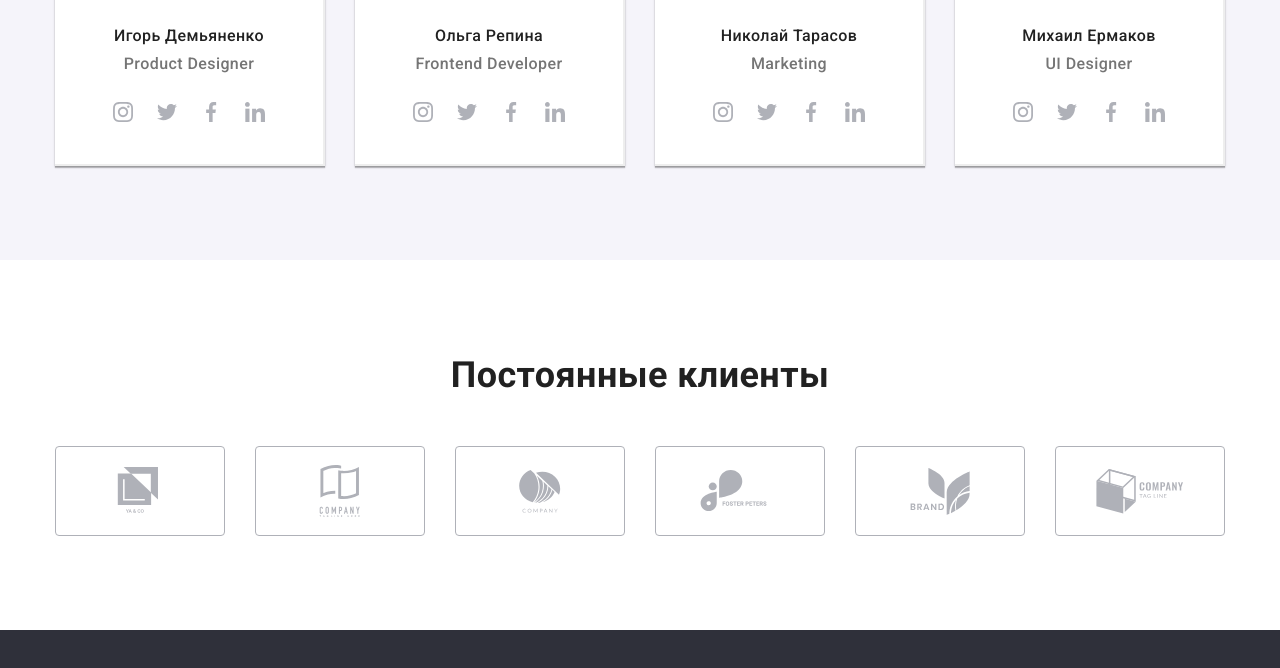
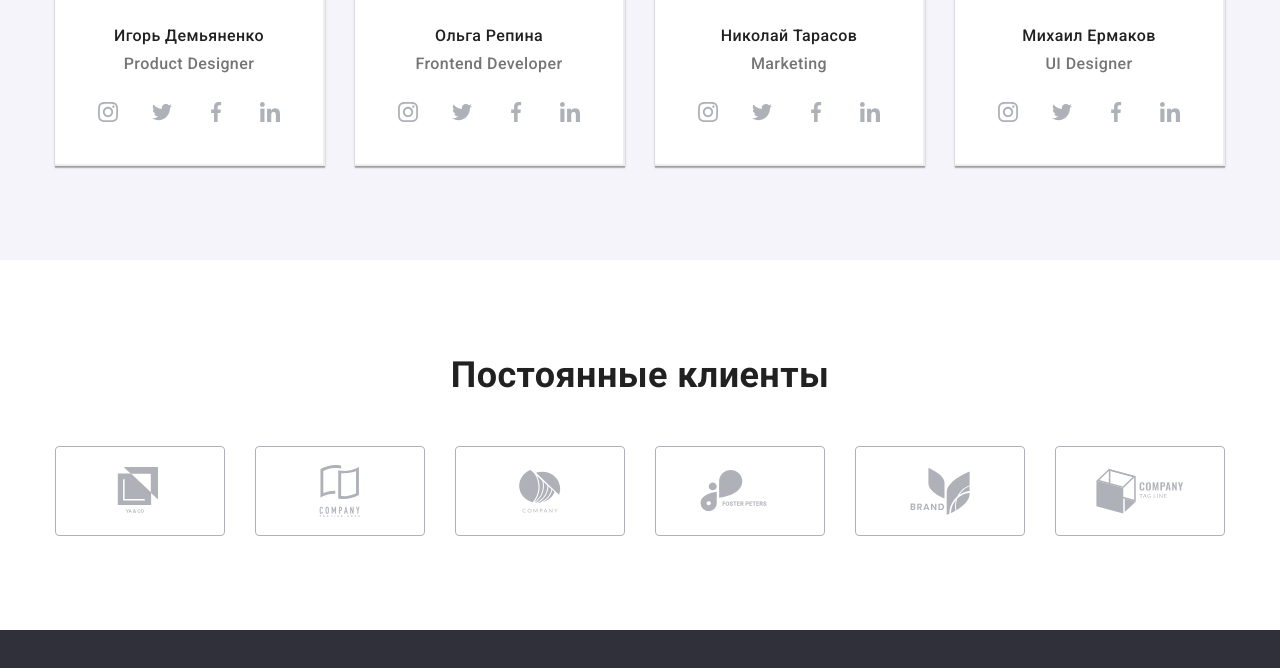
Before and after one commit to Vikkkii/goit-markup-hw-04, a plain HTML site: page index.html in a window 1280 px wide. Shown: the part 2050-2718 px from the top of the page. Drawn offline with nearby package versions, Linux system fonts and the light colour scheme.

Commit message:
Добавляет изменения

```diff
--- a/css/styles.css
+++ b/css/styles.css
@@ -213,7 +213,7 @@ img {
 }
 
 .list-text {
-  font-weight: 500;
+  font-weight: 400;
 }
 
 .title-label {
@@ -426,7 +426,7 @@ img {
   background: var(--bg-portfo);
 }
 
-.card-icons + .card-icons {
+.card-margin + .card-margin {
   margin-left: 10px;
 }
 
@@ -516,6 +516,7 @@ img {
 
 .footer-flex {
   display: flex;
+  align-items: baseline;
 }
 
 .footer-title {
--- a/index.html
+++ b/index.html
@@ -92,28 +92,28 @@
                     <h3 class="title-team name">Игорь Демьяненко</h3>
                 <p lang="en">Product Designer</p>
                 <ul class="list team-icons">
-                    <li>
+                    <li class="card-margin">
                         <a href="" class="card-icons link-team" target="_blank" rel="noopener noreferrer">
                         <svg class="icon">
                                 <use href="./images/sprite.svg#icon-instagram"></use>
                             </svg>
                         </a>
                     </li>
-                    <li>
+                    <li class="card-margin">
                         <a href="" class="card-icons link-team" target="_blank" rel="noopener noreferrer"><svg
                                 class="icon">
                                 <use href="./images/sprite.svg#icon-twitter"></use>
                             </svg>
                         </a>
                     </li>
-                    <li>
+                    <li class="card-margin">
                         <a href="" class="card-icons link-team" target="_blank" rel="noopener noreferrer"><svg
                                 class="icon">
                                 <use href="./images/sprite.svg#icon-facebook"></use>
                             </svg>
                         </a>
                     </li>
-                    <li>
+                    <li class="card-margin">
                         <a href="" class="card-icons link-team" target="_blank" rel="noopener noreferrer"><svg
                                 class="icon">
                                 <use href="./images/sprite.svg#icon-linkedin"></use>
@@ -129,26 +129,26 @@
                     <h3 class="title-team name">Ольга Репина</h3>
                 <p lang="en">Frontend Developer</p>
             <ul class="list team-icons">
-                <li>
+                <li class="card-margin">
                     <a href="" class="card-icons link-team" target="_blank" rel="noopener noreferrer">
                         <svg class="icon">
                             <use href="./images/sprite.svg#icon-instagram"></use>
                         </svg>
                     </a>
                 </li>
-                <li>
+                <li class="card-margin">
                     <a href="" class="card-icons link-team" target="_blank" rel="noopener noreferrer"><svg class="icon">
                             <use href="./images/sprite.svg#icon-twitter"></use>
                         </svg>
                     </a>
                 </li>
-                <li>
+                <li class="card-margin">
                     <a href="" class="card-icons link-team" target="_blank" rel="noopener noreferrer"><svg class="icon">
                             <use href="./images/sprite.svg#icon-facebook"></use>
                         </svg>
                     </a>
                 </li>
-                <li>
+                <li class="card-margin">
                     <a href="" class="card-icons link-team" target="_blank" rel="noopener noreferrer"><svg class="icon">
                             <use href="./images/sprite.svg#icon-linkedin"></use>
                         </svg>
@@ -163,26 +163,26 @@
                     <h3 class="title-team name">Николай Тарасов</h3>
                 <p lang="en">Marketing</p>
             <ul class="list team-icons">
-                <li>
+                <li class="card-margin">
                     <a href="" class="card-icons link-team" target="_blank" rel="noopener noreferrer">
                         <svg class="icon">
                             <use href="./images/sprite.svg#icon-instagram"></use>
                         </svg>
                     </a>
                 </li>
-                <li>
+                <li class="card-margin">
                     <a href="" class="card-icons link-team" target="_blank" rel="noopener noreferrer"><svg class="icon">
                             <use href="./images/sprite.svg#icon-twitter"></use>
                         </svg>
                     </a>
                 </li>
-                <li>
+                <li class="card-margin">
                     <a href="" class="card-icons link-team" target="_blank" rel="noopener noreferrer"><svg class="icon">
                             <use href="./images/sprite.svg#icon-facebook"></use>
                         </svg>
                     </a>
                 </li>
-                <li>
+                <li class="card-margin">
                     <a href="" class="card-icons link-team" target="_blank" rel="noopener noreferrer"><svg class="icon">
                             <use href="./images/sprite.svg#icon-linkedin"></use>
                         </svg>
@@ -197,26 +197,26 @@
                     <h3 class="title-team name">Михаил Ермаков</h3>
                 <p lang="en">UI Designer</p>
             <ul class="list team-icons">
-                <li>
+                <li class="card-margin">
                     <a href="" class="card-icons link-team" target="_blank" rel="noopener noreferrer">
                         <svg class="icon">
                             <use href="./images/sprite.svg#icon-instagram"></use>
                         </svg>
                     </a>
                 </li>
-                <li>
+                <li class="card-margin">
                     <a href="" class="card-icons link-team" target="_blank" rel="noopener noreferrer"><svg class="icon">
                             <use href="./images/sprite.svg#icon-twitter"></use>
                         </svg>
                     </a>
                 </li>
-                <li>
+                <li class="card-margin">
                     <a href="" class="card-icons link-team" target="_blank" rel="noopener noreferrer"><svg class="icon">
                             <use href="./images/sprite.svg#icon-facebook"></use>
                         </svg>
                     </a>
                 </li>
-                <li>
+                <li class="card-margin">
                     <a href="" class="card-icons link-team" target="_blank" rel="noopener noreferrer"><svg class="icon">
                             <use href="./images/sprite.svg#icon-linkedin"></use>
                         </svg>
```
